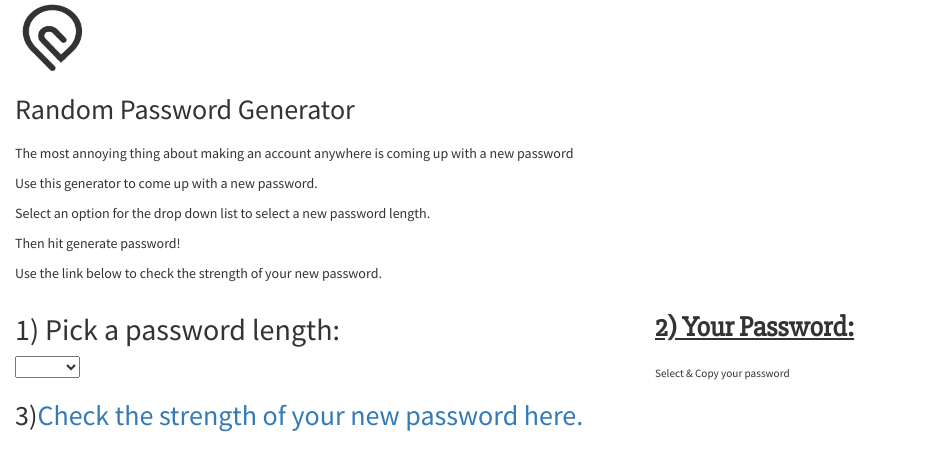
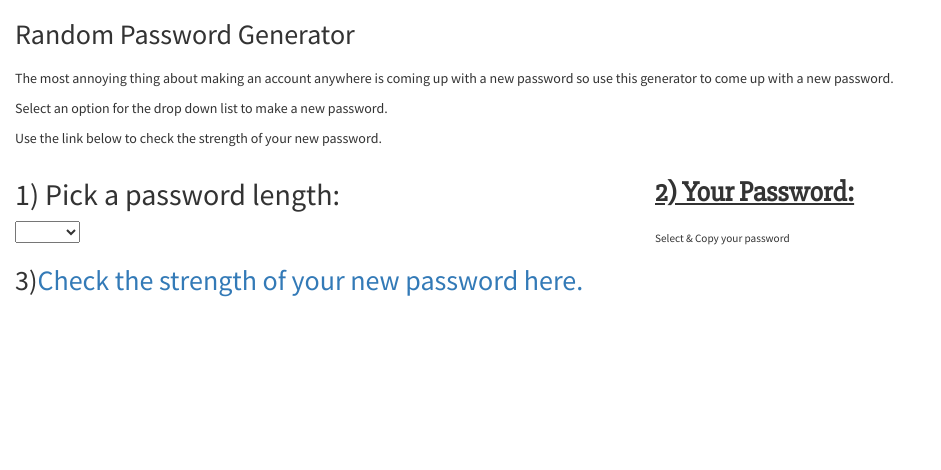
Before and after one commit to benAkehurst/password-generator, a plain HTML site: page index.html in a window 1280 px wide. Shown: the whole page, without its empty margins (0-941 px from the left). Drawn offline with nearby package versions, Linux system fonts and the light colour scheme; some packages are replaced by stand-ins of ours.

Commit message:
edited text and formatting

```diff
--- a/app/passwordView.html
+++ b/app/passwordView.html
@@ -1,6 +1,6 @@
 <div class="header">
 
-	<img src="assets/img/logo.jpg" alt="logo" class="siteLogo"><h1>Random Password Generator</h1>
+	<h1>Random Password Generator</h1>
 
 </div>
 
@@ -9,10 +9,9 @@
 
 		<div class="options">
 
-			<p>The most annoying thing about making an account anywhere is coming up with a new password</p>
-			<p>Use this generator to come up with a new password.</p>
-			<p>Select an option for the drop down list to select a new password length.</p>
-			<p>Then hit generate password!</p>
+			<p>The most annoying thing about making an account anywhere is coming up with a new password so
+			use this generator to come up with a new password.</p>
+			<p>Select an option for the drop down list to make a new password.</p>
 			<p>Use the link below to check the strength of your new password.</p>
 
 		</div>
@@ -33,7 +32,7 @@
 
 		<div class="results">
 
-			<h1 class="newPasswordsDisplay">2) Your Password: {{newPassword}}</h1>
+			<h1 class="newPasswordsDisplay">2) Your Password:</h1><h1>{{newPassword}}</h1>
 			<small>Select & Copy your password</small>
 
 		</div>
```
